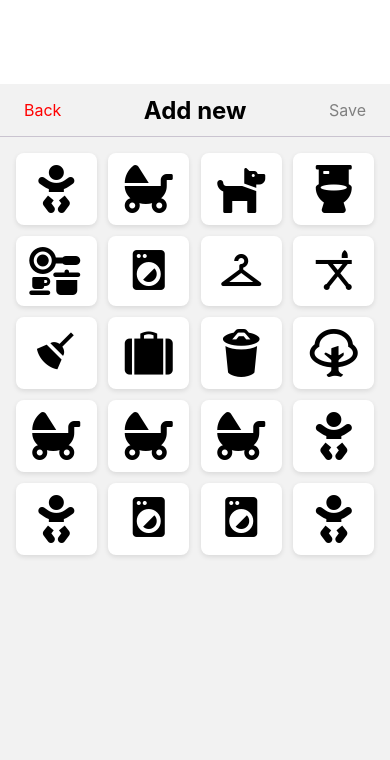
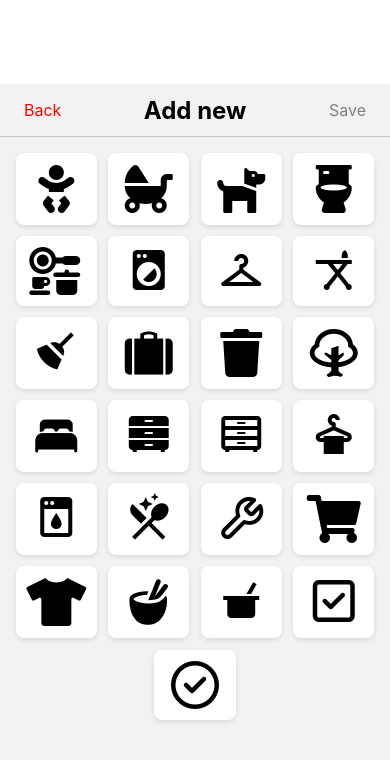
Before and after one commit to JordiMartinezDev/cleaningWars, a React Native app: screen /selectIcon in a window 390 px wide. Shown: the top 760 px of the page. Built offline with nearby package versions, Linux system fonts and the light colour scheme.

Commit message:
Default user on AddTask is now loggedInUser

```diff
--- a/components/ButtonAddTask.js
+++ b/components/ButtonAddTask.js
@@ -6,9 +6,10 @@ import { useSelector } from "react-redux";
 
 const ButtonAddTask = (onDay) => {
   const navigation = useNavigation();
-  const { userName } = useSelector((state) => state.auth);
+  const userName = useSelector((state) => state.auth.userName);
 
   function addTaskHandler() {
+    console.log("User logged in trying to add a new task: " + userName);
     navigation.navigate("addTask");
   }
   return (
--- a/components/CustomIcon.js
+++ b/components/CustomIcon.js
@@ -5,23 +5,38 @@ import MaterialCommunityIcons from "@expo/vector-icons/MaterialCommunityIcons";
 import MaterialIcons from "@expo/vector-icons/MaterialIcons";
 import Entypo from "@expo/vector-icons/Entypo";
 import EvilIcons from "@expo/vector-icons/EvilIcons";
+import Ionicons from "@expo/vector-icons/Ionicons";
+import Feather from "@expo/vector-icons/Feather";
 
 const iconMap = {
   baby: FontAwesome5,
   baby: FontAwesome5,
   dog: FontAwesome5,
   toilet: FontAwesome5,
+  trash: FontAwesome5,
+  tshirt: FontAwesome5,
   checkroom: MaterialIcons,
   iron: MaterialCommunityIcons,
   broom: MaterialCommunityIcons,
+  dresser: MaterialCommunityIcons,
+  dishwasher: MaterialCommunityIcons,
+  tool: Feather,
   suitcase: Entypo,
-  trash: Entypo,
   tree: Entypo,
+  bowl: Entypo,
   cart: EvilIcons,
+  bed: Ionicons,
   "baby-carriage": FontAwesome5,
+  "shopping-cart": FontAwesome5,
   "kitchen-set": FontAwesome6,
+  "square-check": FontAwesome6,
+  "circle-check": FontAwesome6,
   "local-laundry-service": MaterialIcons,
+  "dry-cleaning": MaterialIcons,
+  "dresser-outline": MaterialCommunityIcons,
   "iron-board": MaterialCommunityIcons,
+  "silverware-clean": MaterialCommunityIcons,
+  "pot-mix": MaterialCommunityIcons,
 
   // Add more mappings here as needed
 };
--- a/data/iconList.json
+++ b/data/iconList.json
@@ -11,12 +11,17 @@
   { "name": "suitcase", "id": 10 },
   { "name": "trash", "id": 11 },
   { "name": "tree", "id": 12 },
-  { "name": "baby-carriage", "id": 13 },
-  { "name": "baby-carriage", "id": 14 },
-  { "name": "baby-carriage", "id": 15 },
-  { "name": "baby", "id": 16 },
-  { "name": "baby", "id": 17 },
-  { "name": "local-laundry-service", "id": 18 },
-  { "name": "local-laundry-service", "id": 19 },
-  { "name": "baby", "id": 20 }
+  { "name": "bed", "id": 13 },
+  { "name": "dresser", "id": 14 },
+  { "name": "dresser-outline", "id": 15 },
+  { "name": "dry-cleaning", "id": 16 },
+  { "name": "dishwasher", "id": 17 },
+  { "name": "silverware-clean", "id": 18 },
+  { "name": "tool", "id": 19 },
+  { "name": "shopping-cart", "id": 20 },
+  { "name": "tshirt", "id": 21 },
+  { "name": "bowl", "id": 22 },
+  { "name": "pot-mix", "id": 23 },
+  { "name": "square-check", "id": 24 },
+  { "name": "circle-check", "id": 25 }
 ]
--- a/navigators/LoggedInAppNavigator.js
+++ b/navigators/LoggedInAppNavigator.js
@@ -77,7 +77,9 @@ function TabsNavigator() {
 }
 
 const LoggedInAppNavigator = () => {
-  const userId = useSelector((state) => state.auth.userId);
+  const userId = useSelector((state) => state.auth.userName);
+
+  console.log("LoggedINAppNavigator user: " + userId);
 
   return (
     <>
--- a/screens/modal/AddTask.js
+++ b/screens/modal/AddTask.js
@@ -26,9 +26,10 @@ const AddTask = () => {
 
   const cardProps = useSelector((state) => state.card);
   const reduxDate = useSelector((state) => state.event);
+  const loggedInUserName = useSelector((state) => state.auth.userName);
 
   const [isUserModalVisible, setUserModalVisible] = useState(false);
-  const [selectedUser, setSelectedUser] = useState("User");
+  const [selectedUser, setSelectedUser] = useState(loggedInUserName);
 
   const openTaskListModal = () => navigation.navigate("taskList");
   const openCalendar = () => navigation.navigate("datePicker");
```
